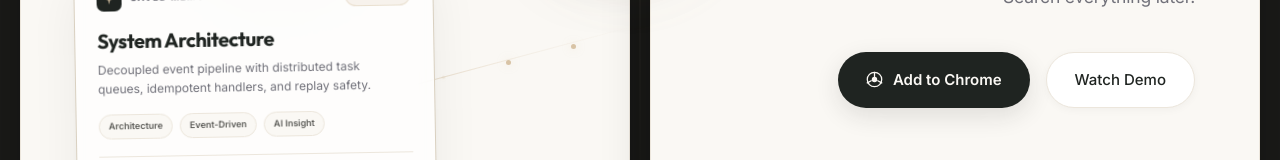
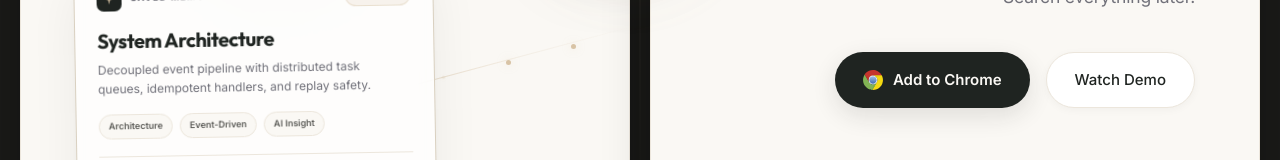
Before and after one commit to Ayushsharma1908/memory-capsule-web, a Next.js app: page / in a window 1280 px wide. Shown: the part 508-668 px from the top of the page. Built offline with nearby package versions, Linux system fonts and the light colour scheme.

Commit message:
Updated icon

```diff
--- a/src/components/sections/HeroSection.tsx
+++ b/src/components/sections/HeroSection.tsx
@@ -304,44 +304,14 @@ function RightPanel() {
         variants={subheadlineAndCtaFade}
       >
         <a href="#" className="cta-button-primary" id="hero-chrome-cta">
-          <span className="cta-icon" aria-hidden="true">
-            <svg width="17" height="17" viewBox="0 0 20 20" fill="none">
-              <circle
-                cx="10"
-                cy="10"
-                r="8.5"
-                stroke="#FAF8F4"
-                strokeWidth="1.5"
-              />
-              <circle cx="10" cy="10" r="3.2" fill="#FAF8F4" />
-              <line
-                x1="10"
-                y1="1.5"
-                x2="10"
-                y2="6.8"
-                stroke="#FAF8F4"
-                strokeWidth="1.5"
-                strokeLinecap="round"
-              />
-              <line
-                x1="1.5"
-                y1="14"
-                x2="6.1"
-                y2="11.4"
-                stroke="#FAF8F4"
-                strokeWidth="1.5"
-                strokeLinecap="round"
-              />
-              <line
-                x1="18.5"
-                y1="14"
-                x2="13.9"
-                y2="11.4"
-                stroke="#FAF8F4"
-                strokeWidth="1.5"
-                strokeLinecap="round"
-              />
-            </svg>
+          <span className="cta-icon" aria-hidden="true" style={{ display: "inline-flex", alignItems: "center" }}>
+            <Image
+              src="/chrome-icon.svg"
+              alt="Chrome"
+              width={20}
+              height={20}
+              style={{ width: "20px", height: "20px" }}
+            />
           </span>
           <span>Add to Chrome</span>
         </a>
```
